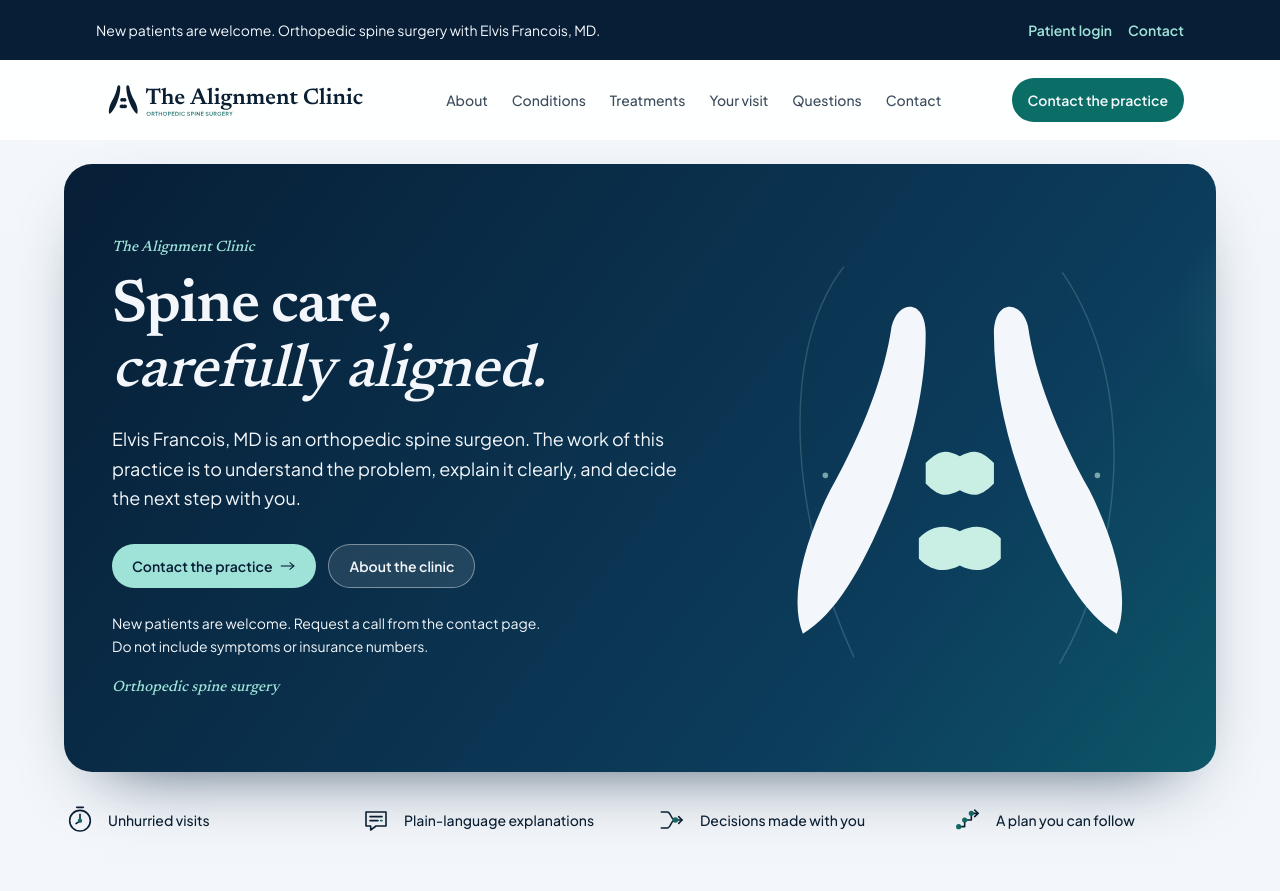
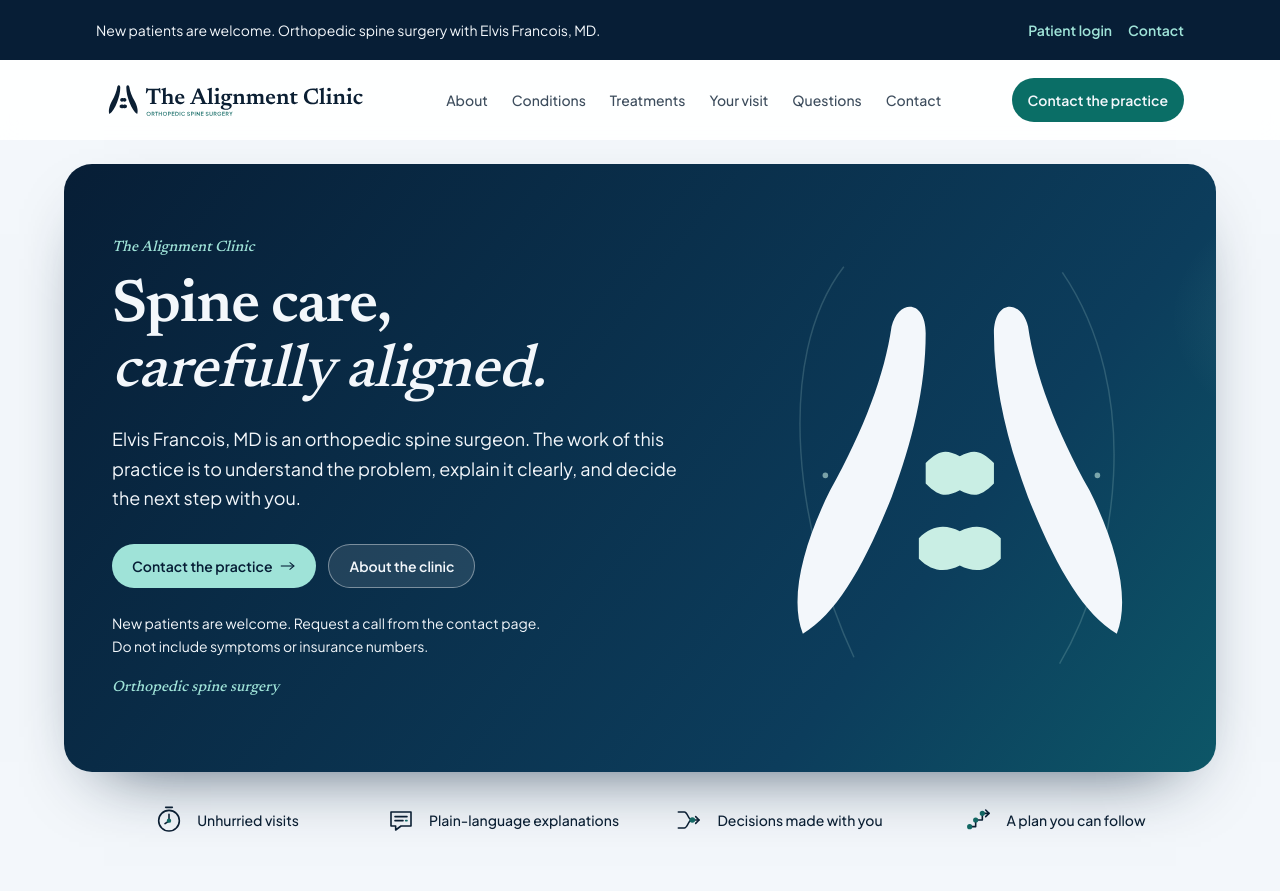
Before and after one commit to AntimatterIDE/elvis-practice, a Next.js app: page / in a window 1280 px wide. Shown: the top 891 px of the page. Built offline with nearby package versions, Linux system fonts and the light colour scheme.

Commit message:
Center the homepage promises over the cards beneath them.

```diff
--- a/app/(site)/page.tsx
+++ b/app/(site)/page.tsx
@@ -80,8 +80,8 @@ export default function HomePage() {
             <HeroArtwork />
           </div>
         </div>
-        <Promises />
       </section>
+      <Promises />
 
       <section className="mx-auto max-w-6xl px-5 py-10 md:px-8 md:py-14" aria-labelledby="assurance-heading">
         <h2 id="assurance-heading" className="sr-only">
--- a/components/site/promises.tsx
+++ b/components/site/promises.tsx
@@ -9,9 +9,9 @@ const promises = [
 
 export function Promises() {
   return (
-    <ul className="mx-auto mt-6 grid max-w-6xl grid-cols-2 gap-x-4 gap-y-4 md:mt-8 lg:grid-cols-4 lg:gap-x-8">
+    <ul className="mx-auto mt-6 grid max-w-6xl grid-cols-2 gap-4 px-5 md:mt-8 md:px-8 lg:grid-cols-4">
       {promises.map((item) => (
-        <li key={item.label} className="flex items-center gap-3">
+        <li key={item.label} className="flex items-center justify-center gap-3 text-center">
           <BrandIcon src={item.src} />
           <span className="text-sm font-medium leading-snug text-ink">{item.label}</span>
         </li>
```
